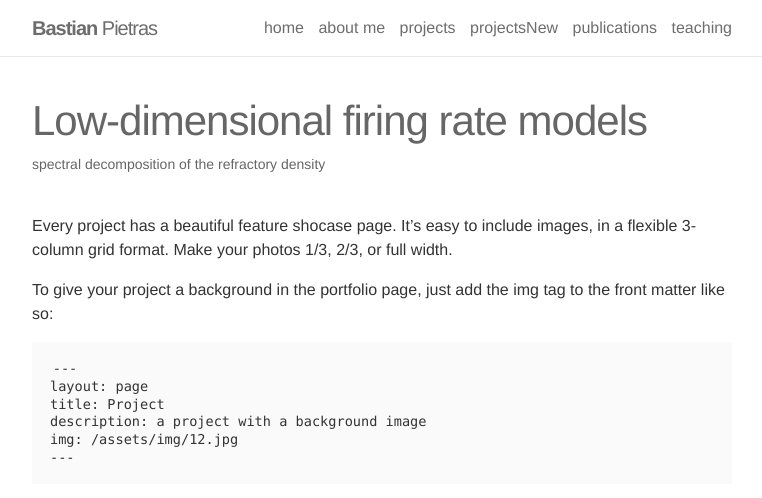
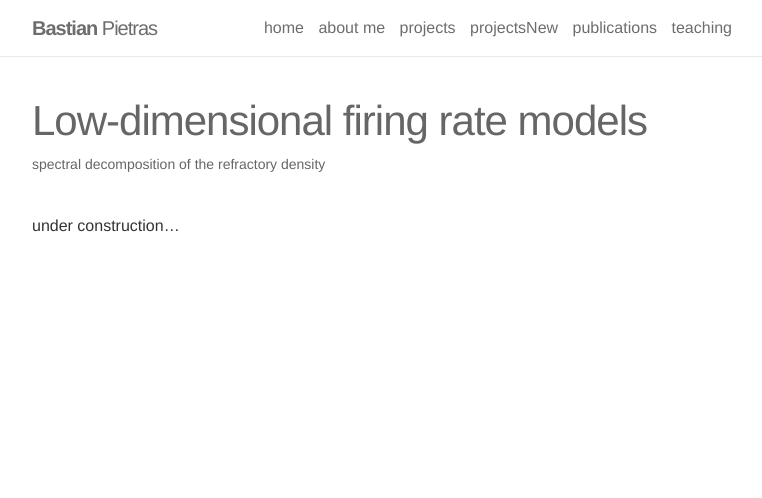
Before and after one commit to BastianPietras/bastianpietras.github.io, a Jekyll site: the page built from _projects/2spectral_decomp.markdown, in a window 1280 px wide and 1400 px high. Shown: the top 498 px of the window, without its empty margins (258-1020 px from the left). Built offline with Jekyll 4.4.1, drawn with Linux system fonts in a browser that asks for light colours; some of the changed text lies outside the part shown; grey boxes are pictures that could not be loaded.

Commit message:
Update 2spectral_decomp.markdown

```diff
--- a/_projects/2spectral_decomp.markdown
+++ b/_projects/2spectral_decomp.markdown
@@ -5,51 +5,4 @@ description: spectral decomposition of the refractory density
 img: /assets/img/lowdim_cover.png
 ---
 
-Every project has a beautiful feature shocase page. It's easy to include images, in a flexible 3-column grid format. Make your photos 1/3, 2/3, or full width.
-
-To give your project a background in the portfolio page, just add the img tag to the front matter like so:
-
-    ---
-    layout: page
-    title: Project
-    description: a project with a background image
-    img: /assets/img/12.jpg
-    ---
-
-
-<div class="img_row">
-    <img class="col one left" src="{{ site.baseurl }}/assets/img/1.jpg" alt="" title="example image"/>
-    <img class="col one left" src="{{ site.baseurl }}/assets/img/2.jpg" alt="" title="example image"/>
-    <img class="col one left" src="{{ site.baseurl }}/assets/img/3.jpg" alt="" title="example image"/>
-</div>
-<div class="col three caption">
-    Caption photos easily. On the left, a road goes through a tunnel. Middle, leaves artistically fall in a hipster photoshoot. Right, in another hipster photoshoot, a lumberjack grasps a handful of pine needles.
-</div>
-<div class="img_row">
-    <img class="col three left" src="{{ site.baseurl }}/assets/img/5.jpg" alt="" title="example image"/>
-</div>
-<div class="col three caption">
-    This image can also have a caption. It's like magic.
-</div>
-
-You can also put regular text between your rows of images. Say you wanted to write a little bit about your project before you posted the rest of the images. You describe how you toiled, sweated, *bled* for your project, and then.... you reveal it's glory in the next row of images.
-
-
-<div class="img_row">
-    <img class="col two left" src="{{ site.baseurl }}/assets/img/6.jpg" alt="" title="example image"/>
-    <img class="col one left" src="{{ site.baseurl }}/assets/img/11.jpg" alt="" title="example image"/>
-</div>
-<div class="col three caption">
-    You can also have artistically styled 2/3 + 1/3 images, like these.
-</div>
-
-
-<br/><br/>
-
-
-The code is simple. Just add a col class to your image, and another class specifying the width: one, two, or three columns wide. Here's the code for the last row of images above:
-
-<div class="img_row">
-    <img class="col two left" src="/img/6.jpg"/>
-    <img class="col one left" src="/img/11.jpg"/>
-</div>
+under construction...
```
